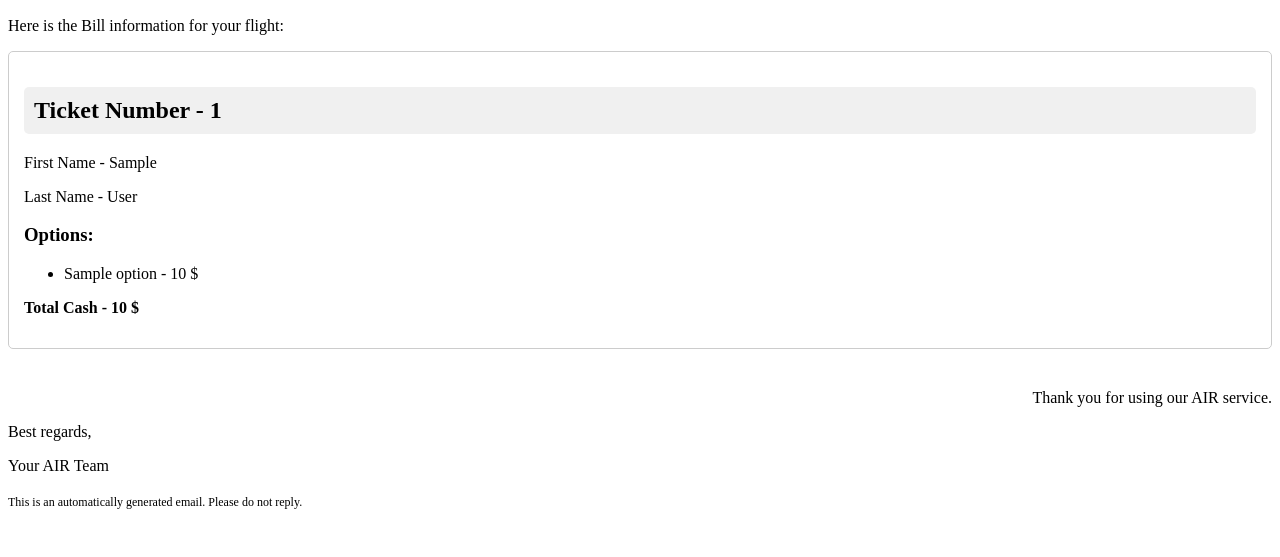
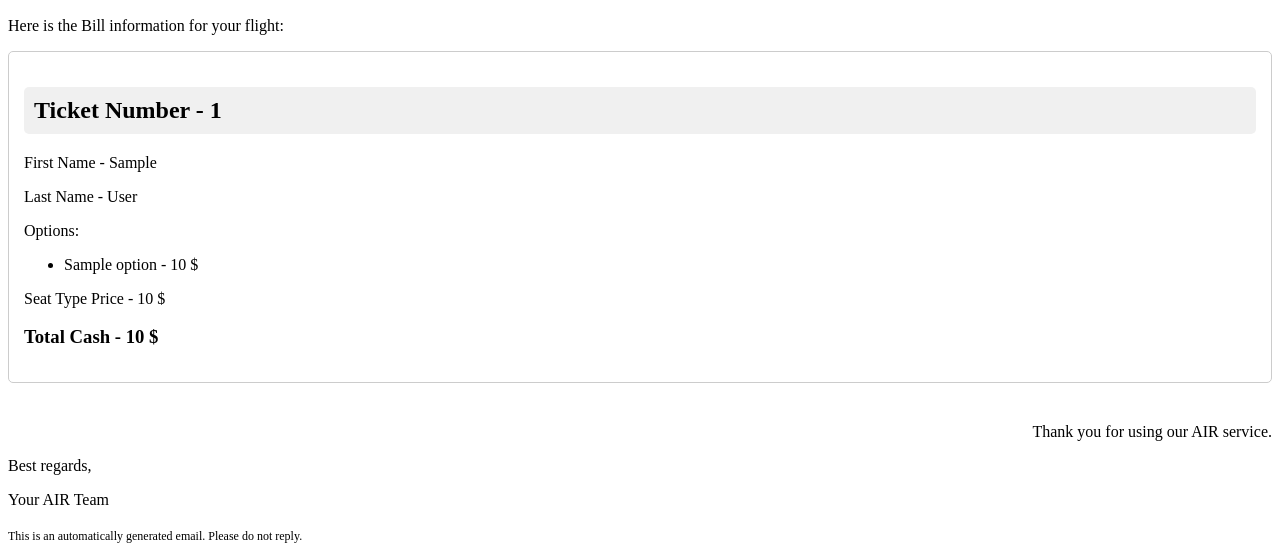
Before and after one commit to vombat007/djangoair-erp-system, a Django app: template DjangoAir_ERP_system/ERP_air/templates/Bill.html in a window 1280 px wide. Shown: the part 97-654 px from the top of the page. Run offline with Django 4.2, Linux system fonts and the light colour scheme; tables that the repository leaves empty hold one stand-in row (values such as "Sample post"); the template is opened without the code that fills it: values that come from a table or form of the project are taken from there, most other values are stand-ins (such as "Sample title", 1, 10 or a date in 2020).

Commit message:
update Ticket.html Bill.html

```diff
--- a/DjangoAir_ERP_system/ERP_air/templates/Bill.html
+++ b/DjangoAir_ERP_system/ERP_air/templates/Bill.html
@@ -16,15 +16,16 @@
     <p>Last Name - {{ ticket.last_name }} </p>
 
         {% if ticket.options.all %}
-        <h3>Options:</h3>
+        <p>Options:</p>
         <ul>
             {% for option in ticket.options.all %}
                 <li>{{ option.name }} - {{ option.price }} $</li>
             {% endfor %}
         </ul>
-    {% endif %}
+        {% endif %}
 
-    <p style="font-weight: bold;">Total Cash - {{ ticket.price }} $</p>
+    <p>Seat Type Price - {{ ticket.seat.seat_type.price }} $</p>
+    <h3 style="font-weight: bold;">Total Cash - {{ ticket.price }} $</h3>
 </div>
 
 <p style="text-align: right; margin-top: 40px;">Thank you for using our AIR service.</p>
--- a/DjangoAir_ERP_system/ERP_air/templates/Ticket.html
+++ b/DjangoAir_ERP_system/ERP_air/templates/Ticket.html
@@ -17,9 +17,10 @@
     <p>Last Name - {{ ticket.last_name }} </p>
     <p>Gender - {{ ticket.gender }}</p>
     <p>Passport Number - {{ ticket.passport_number }} </p>
+    <p>Seat Type - {{ ticket.seat.seat_type.seat_type }}</p>
 
     {% if ticket.options.all %}
-        <h3>Options:</h3>
+        <p>Options:</p>
         <ul>
             {% for option in ticket.options.all %}
                 <li>{{ option.name }}</li>
```
